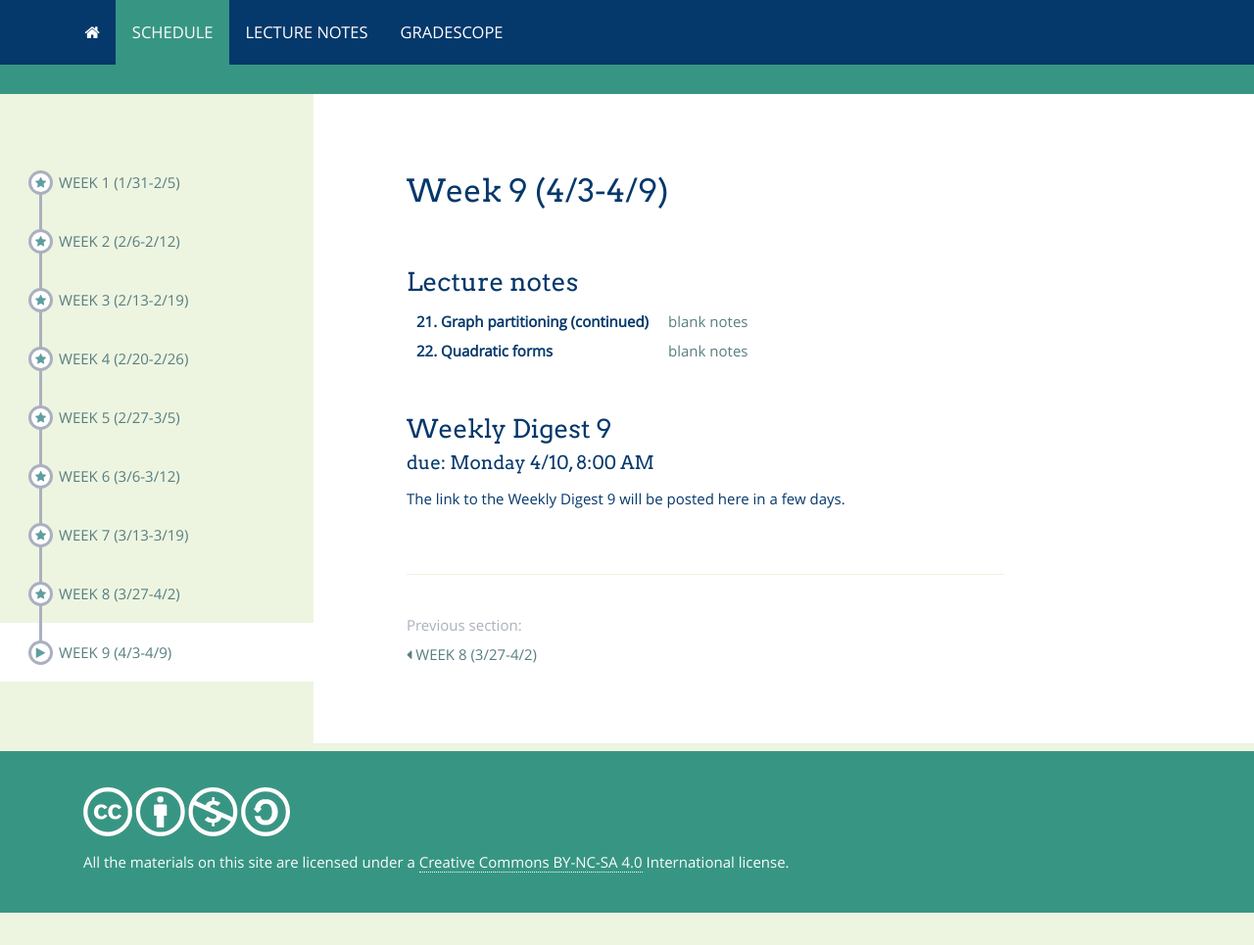
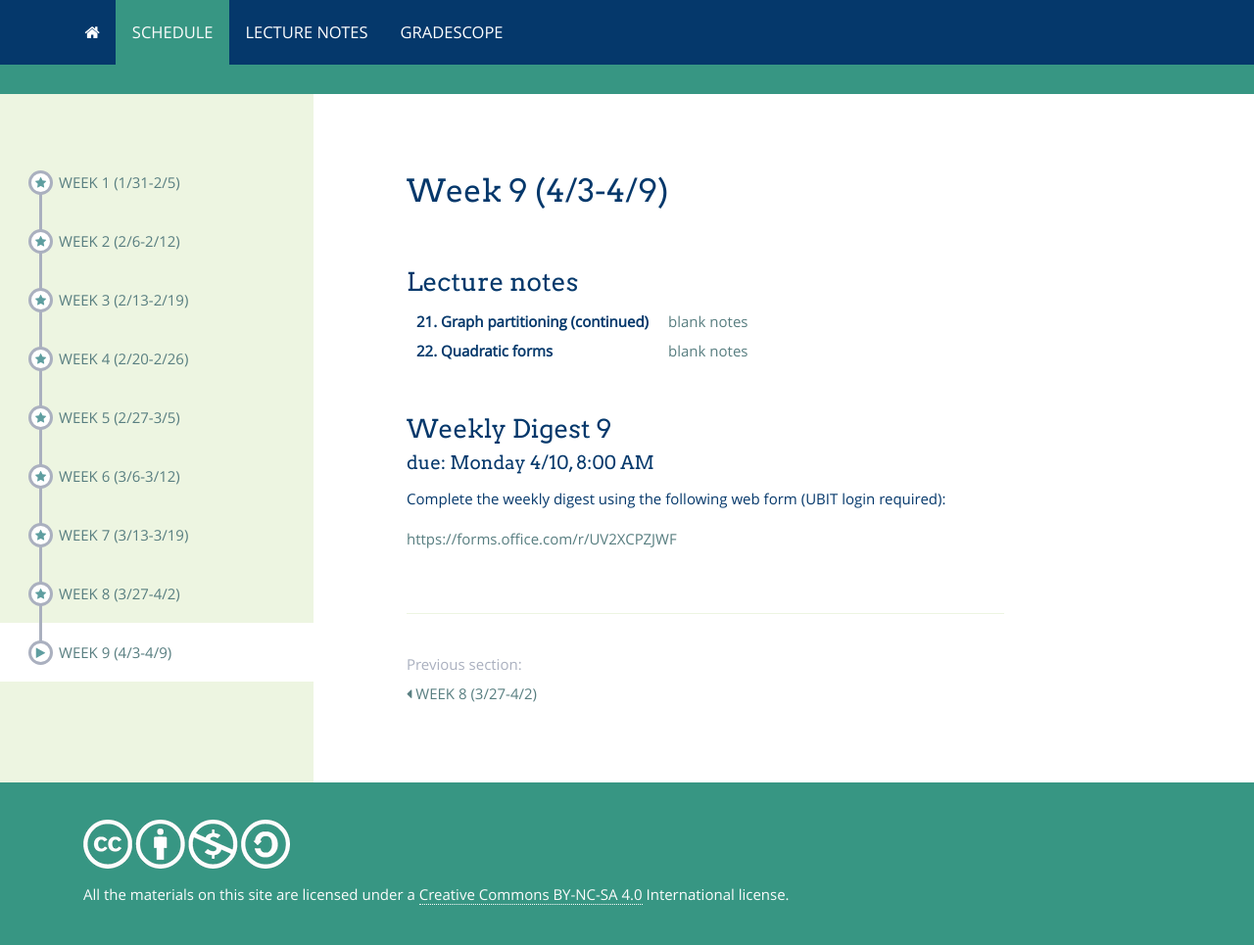
Before and after one commit to bbadzioch/461_site, a Jekyll site: the page built from modules/schedule/_posts/2000-01-09-week_9.md, in a window 1280 px wide. Shown: the whole page at 98% size. Built offline with Jekyll 4.4.1, drawn with Linux system fonts in a browser that asks for light colours; nearby versions of some CDN libraries; before the commit the page ends 932 px from its top, so only the background shows below that; part of the change alters nothing that is shown.

Commit message:
Update 2000-01-09-week_9.md

```diff
--- a/modules/schedule/_posts/2000-01-09-week_9.md
+++ b/modules/schedule/_posts/2000-01-09-week_9.md
@@ -16,8 +16,8 @@ notebook_list:
 
 digest_num: 9
 digest_deadline: 'Monday 4/10, 8:00 AM'
-digest_link_posted: false
-digest_link:
+digest_link_posted: true
+digest_link: https://forms.office.com/r/UV2XCPZJWF
 digest_answers: false
 
 
```
